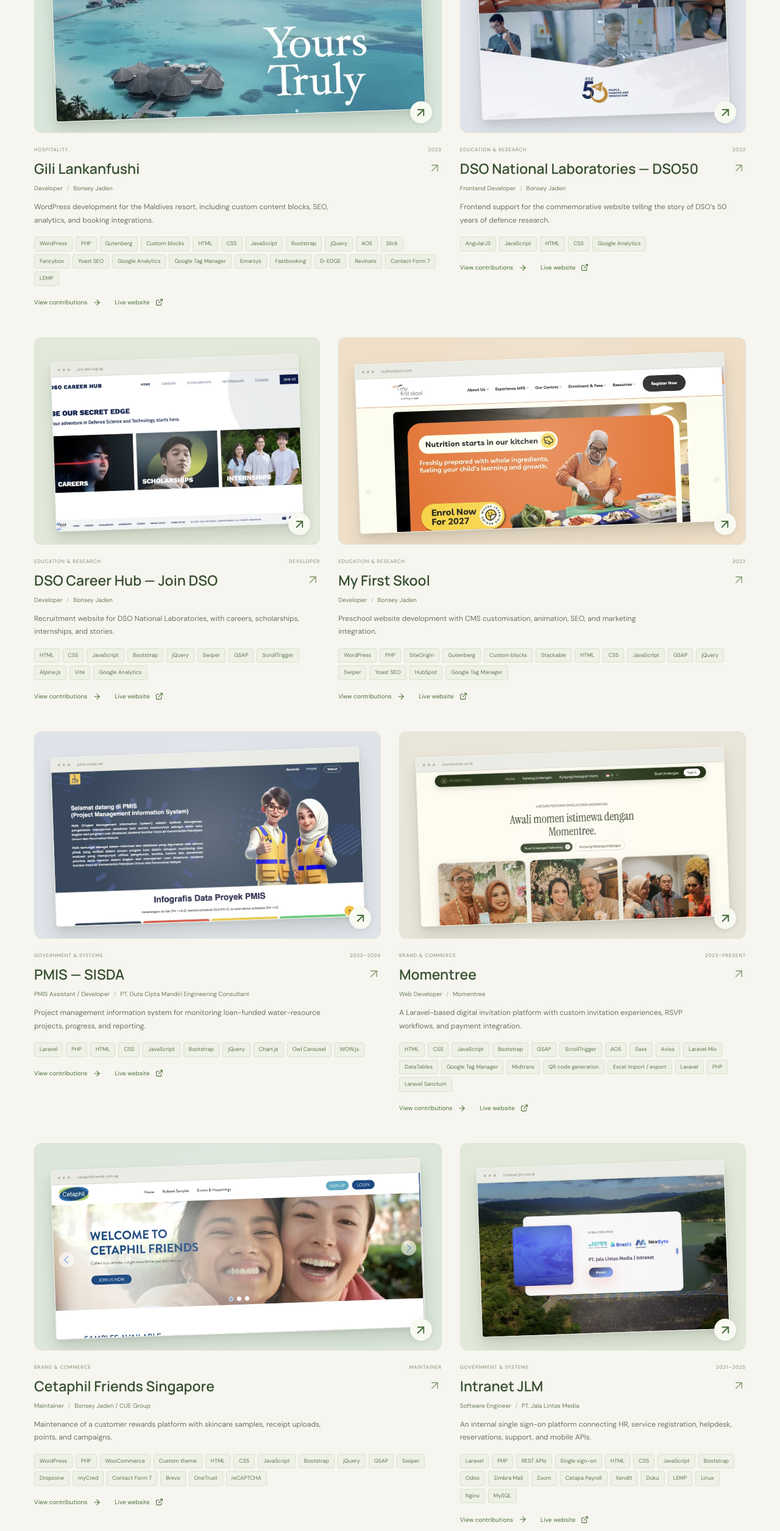
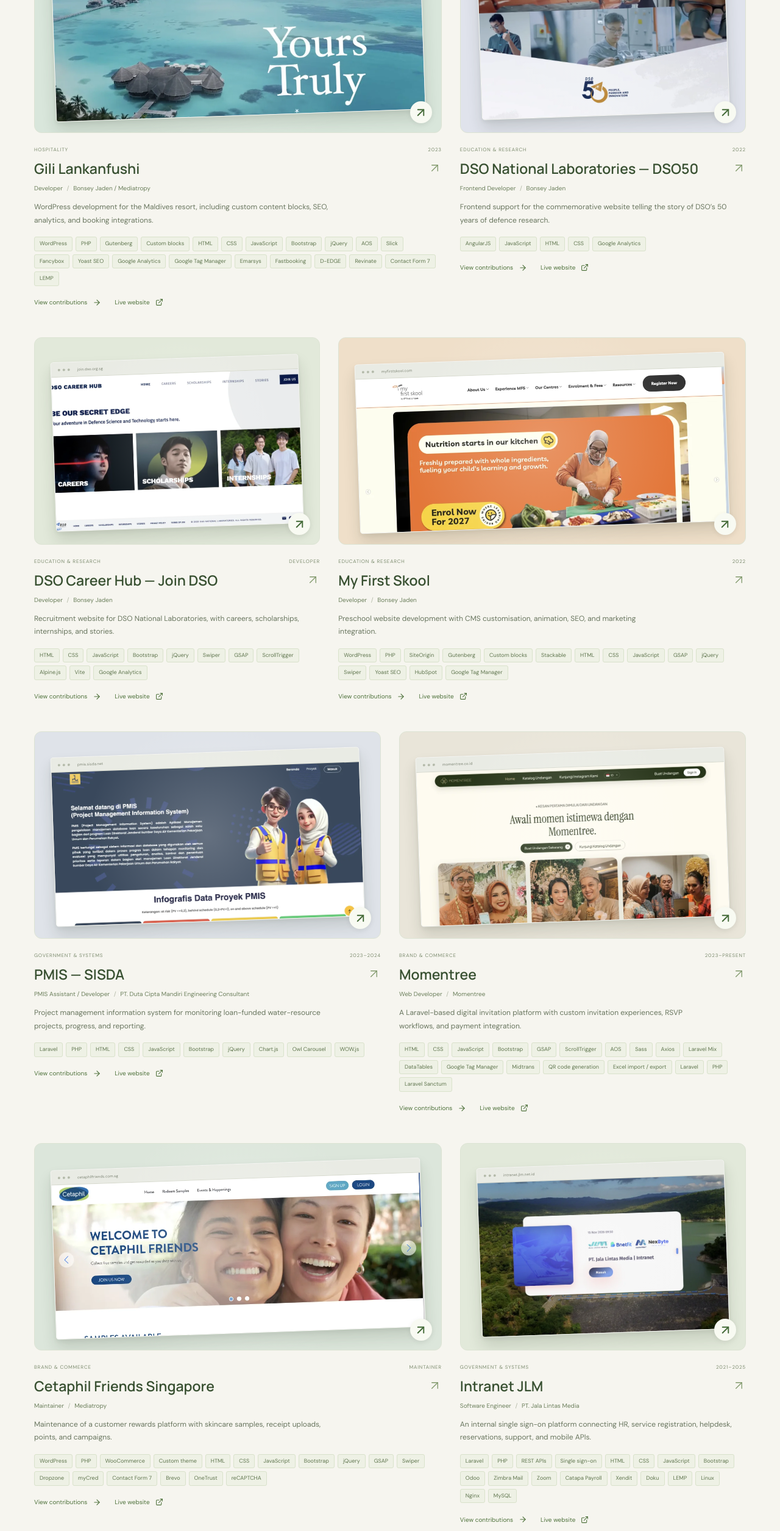
Before and after one commit to nooralizahar0925/my-portfolio, a React (Vite) app: page / in a window 1280 px wide. Shown: the part 3237-5747 px from the top of the page at 61% size. Built offline with nearby package versions, Linux system fonts and the light colour scheme.

Commit message:
Correct Cetaphil and Gili Lankanfushi agency credits

```diff
--- a/src/data.ts
+++ b/src/data.ts
@@ -354,7 +354,7 @@ export const projects: Project[] = [
     "category": "Hospitality",
     "description": "WordPress development for the Maldives resort, including custom content blocks, SEO, analytics, and booking integrations.",
     "role": "Developer",
-    "context": "Bonsey Jaden",
+    "context": "Bonsey Jaden / Mediatropy",
     "year": "2023",
     "stack": {
       "CMS": [
@@ -676,7 +676,7 @@ export const projects: Project[] = [
     "category": "Brand & commerce",
     "description": "Maintenance of a customer rewards platform with skincare samples, receipt uploads, points, and campaigns.",
     "role": "Maintainer",
-    "context": "Bonsey Jaden / CUE Group",
+    "context": "Mediatropy",
     "year": "",
     "stack": {
       "CMS": [
```
